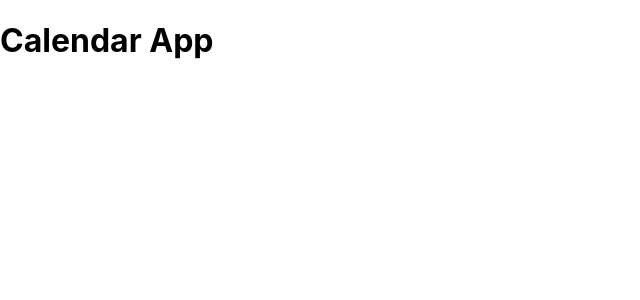
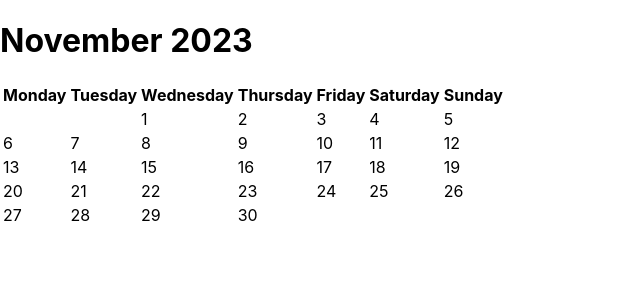
Before and after one commit to lukahabus/react-calendar-app, a React (Create React App) app: page / in a window 1280 px wide. Shown: the top 300 px of the page, without its empty margins (0-640 px from the left). Built offline with nearby package versions, Linux system fonts and the light colour scheme.

Commit message:
Display Calendar

```diff
--- a/src/App.js
+++ b/src/App.js
@@ -1,13 +1,8 @@
-import moment from 'moment';
-import { segmentIntoWeeks, getDaysInMonth } from './Calendar';
-import './App.css';
+import { Calendar } from "./Calendar";
+import "./App.css";
 
 function App() {
-  const weeks = segmentIntoWeeks(getDaysInMonth(moment()));
-  console.log(weeks);
-  return (
-    <h1>Calendar App</h1>
-  );
+  return <Calendar />;
 }
 
 export default App;
--- a/src/Calendar.js
+++ b/src/Calendar.js
@@ -26,9 +26,68 @@ export const segmentIntoWeeks = (dayMoments) => {
     }
   }
 
-  if(currentWeek.length > 0) {
+  if (currentWeek.length > 0) {
     weeks.push(currentWeek);
   }
 
   return weeks;
 };
+
+const padWeekFront = (week, padWidth = null) => {
+  return [...Array(7 - week.length).fill(padWidth), ...week];
+};
+
+const padWeekBack = (week, padWidth = null) => {
+  return [...week, ...Array(7 - week.length).fill(padWidth)];
+};
+
+const daysOfTheWeek = [
+  "Monday",
+  "Tuesday",
+  "Wednesday",
+  "Thursday",
+  "Friday",
+  "Saturday",
+  "Sunday",
+];
+
+export const Calendar = () => {
+  const currentMonthMoment = moment();
+  const weeks = segmentIntoWeeks(getDaysInMonth(currentMonthMoment));
+
+  return (
+    <>
+      <h1>{currentMonthMoment.format("MMMM YYYY")}</h1>
+      <table>
+        <thead>
+          <tr>
+            {daysOfTheWeek.map((day) => (
+              <th key={day}>{day}</th>
+            ))}
+          </tr>
+        </thead>
+        <tbody>
+          {weeks.map((week, index) => {
+            const displayWeek =
+              index === 0
+                ? padWeekFront(week)
+                : index === weeks.length - 1
+                ? padWeekBack(week)
+                : week;
+            return (
+              <tr key={index}>
+                {displayWeek.map((dayMoment, j) =>
+                  dayMoment ? (
+                    <td key={dayMoment.format("D")}>{dayMoment.format("D")}</td>
+                  ) : (
+                    <td key={`${index}${j}`}></td>
+                  )
+                )}
+              </tr>
+            );
+          })}
+        </tbody>
+      </table>
+    </>
+  );
+};
```
